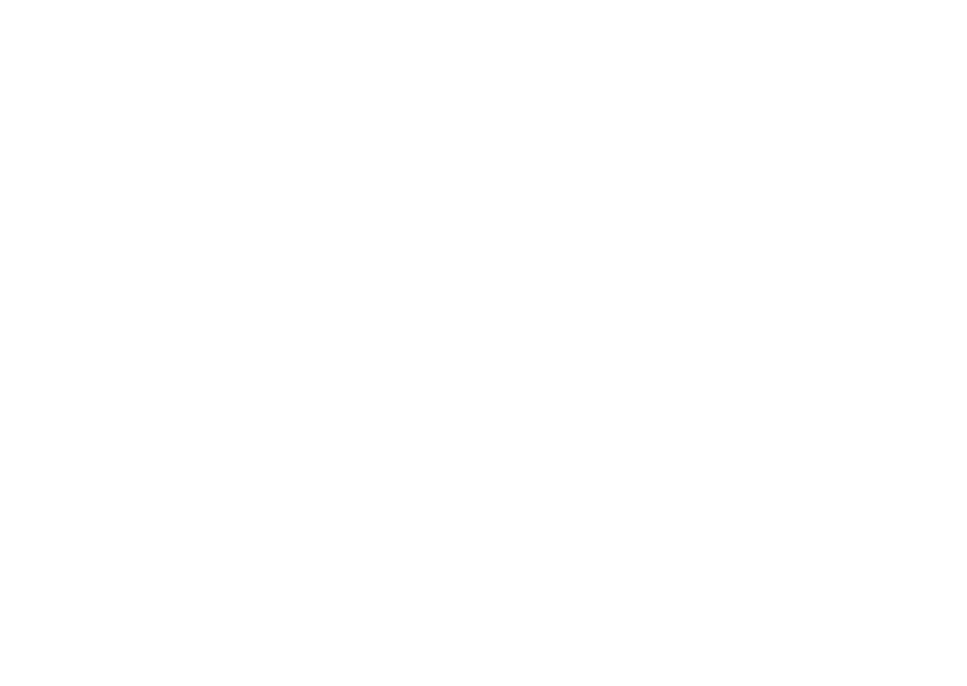
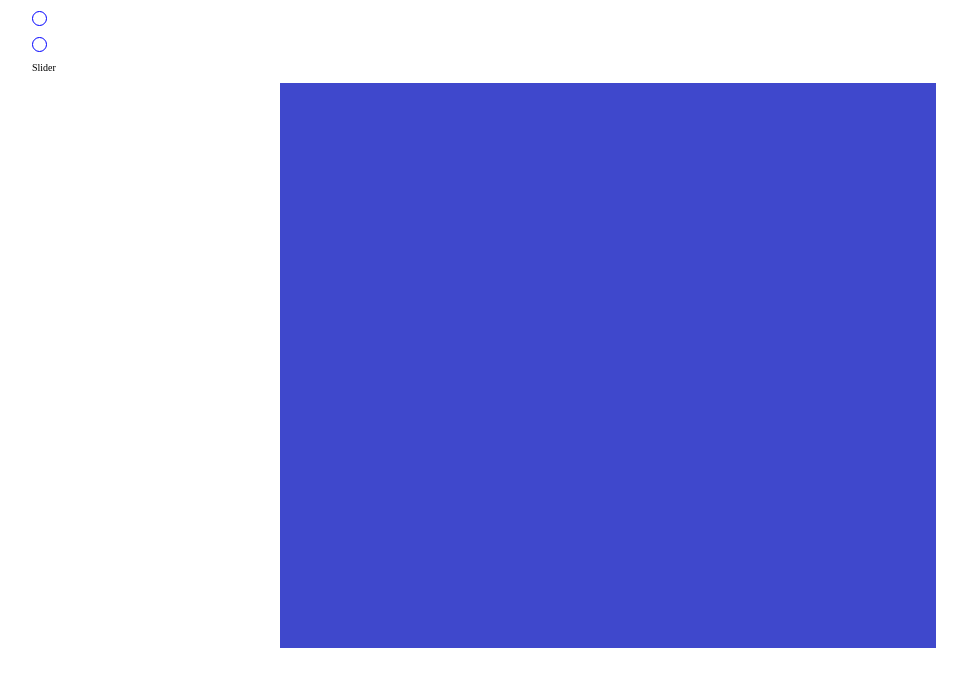
Before and after one commit to BlueOwll/cssMemSlider, a plain HTML site: page cssMemSlider/index.html in a window 1280 px wide. Shown: the whole page, without its empty margins (32-999 px from the left). Drawn offline with Linux system fonts and the light colour scheme.

Commit message:
feat: add layout and radio (Чт,май 12,2022 12:55:27)

```diff
--- a/cssMemSlider/css/style.css
+++ b/cssMemSlider/css/style.css
@@ -0,0 +1,85 @@
+*{
+    box-sizing: border-box;
+}
+
+html{
+    font-size: 10px;
+}
+body{
+    margin: 0;
+    padding: 0;
+
+}
+
+.wrapper{
+    margin-left:5vw;
+    margin-right:5vw;
+    width: 90vw;
+    /*max-width: 1200px;*/
+}
+
+p:hover + div{
+    animation-name: slide1;
+    animation-duration: 3s;
+}
+
+.marker{
+    width: 1.5rem;
+    height: 1.5rem;
+    border-radius: 50%;
+    border: 1px solid blue;
+    cursor: pointer;
+}
+input{
+    appearance: none;
+    cursor: pointer;
+}
+input:checked + label > .marker{
+    background-color: red;
+}
+#radio1:checked ~.slider{
+    animation-name: slide1;
+    animation-duration: 0.5s;
+    animation-fill-mode: forwards;
+}
+#radio2:checked ~.slider{
+    animation-name: slide2;
+    animation-duration: 3s;
+    animation-fill-mode: forwards;
+}
+.slider{
+    display:flex;
+    overflow:hidden;
+
+
+}
+
+
+
+.slide{
+    width: 90vw;
+    flex-shrink: 0;
+}
+.slide img{
+    display: block;
+    margin-left:auto;
+    margin-right:auto;
+    text-align:center;
+}
+@keyframes slide1 {
+    from{
+
+    }
+    to{
+        margin-left: -90vw;
+    }
+}
+@keyframes slide2 {
+    from{
+
+    }
+
+    to{
+        margin-left: -180vw;
+    }
+}
--- a/cssMemSlider/index.html
+++ b/cssMemSlider/index.html
@@ -9,5 +9,28 @@
 </head>
 <body>
 
+    <div class="wrapper">
+        <input type="radio" name="control" id = "radio1">
+        <label class = "marker-label" for="radio1">
+            <div class = "marker"></div>
+        </label>
+        <input type="radio" name="control" id = "radio2">
+        <label class = "marker-label" for="radio2">
+            <div class = "marker"></div>
+        </label>
+        <p>Slider</p>
+        <div class="slider">
+            <div class="slide">
+                <img src="./assests/img/blue.png" alt="">
+            </div>
+            <div class="slide">
+                <img src="./assests/img/red.png" alt="">
+            </div>
+            <div class="slide">
+                <img src="./assests/img/green.png" alt="">
+            </div>
+        </div>
+    </div>
+
 </body>
 </html>
```
Also changed, not shown: cssMemSlider/assests/img/blue.png (added), cssMemSlider/assests/img/green.png (added), cssMemSlider/assests/img/red.png (added).
